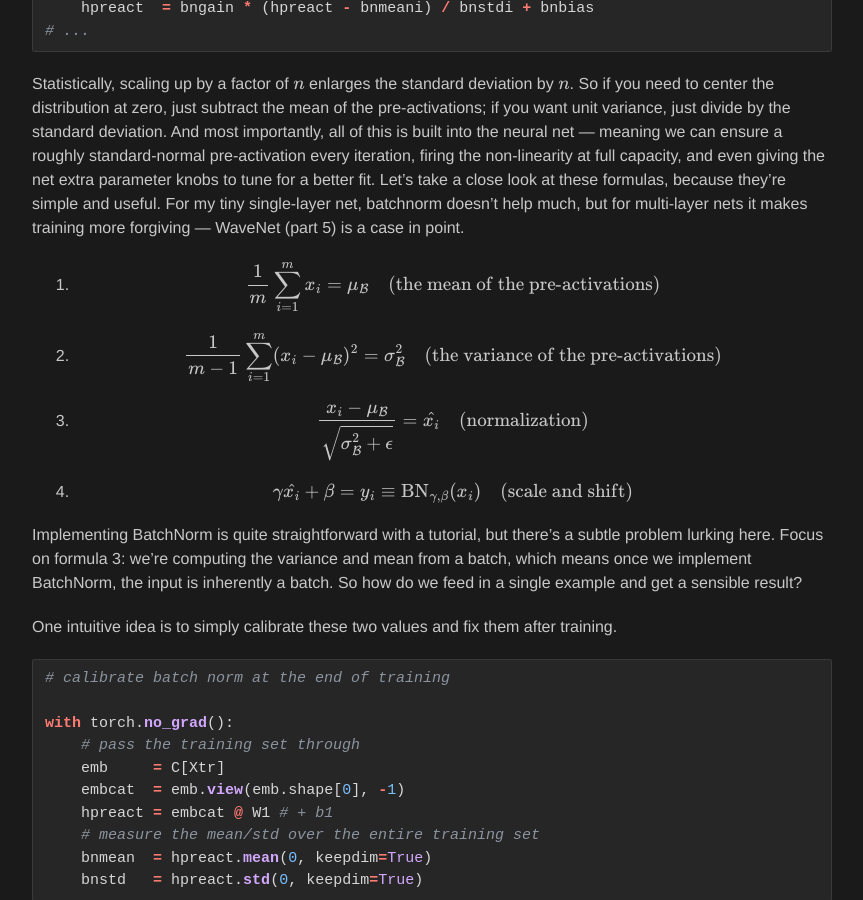
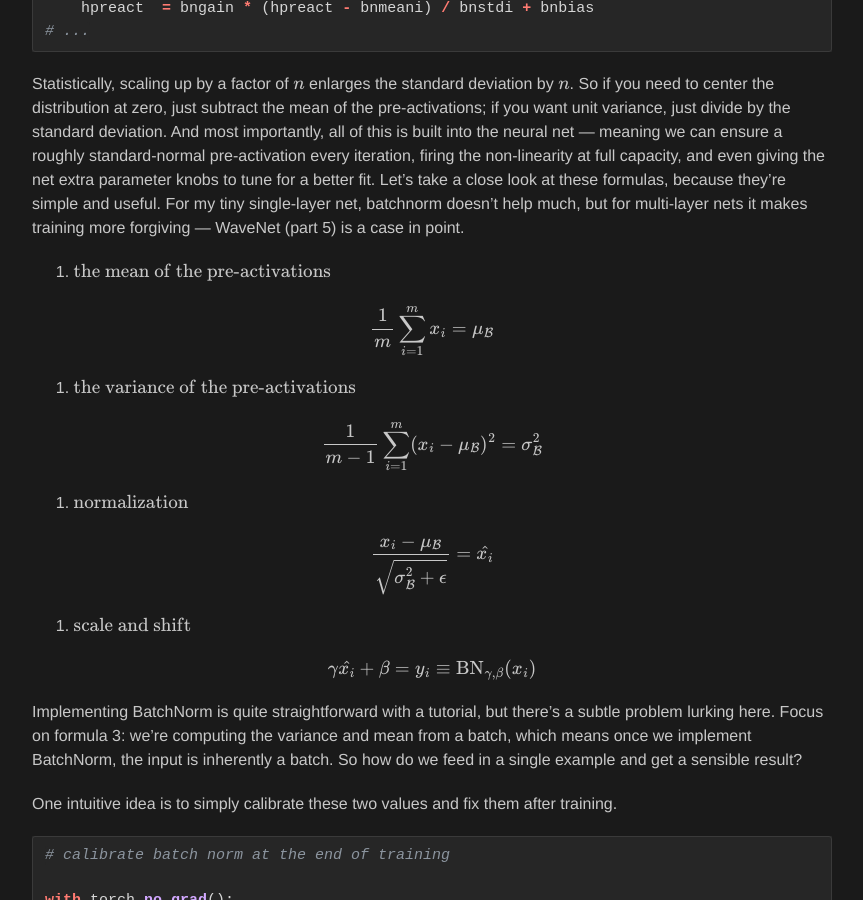
Before and after one commit to telingc/telingc.github.io, a Jekyll site: the page built from _posts/2026-08-19-noob-neural-nets.md, in a window 1280 px wide and 900 px high, scrolled down 10493 px. Shown: the whole window, without its empty margins (208-1071 px from the left). Built offline with Jekyll 4.4.1, drawn with Linux system fonts in a browser that asks for light colours; formulas are drawn with MathJax 3; comment, search, counter and statistics services are not loaded; some of the changed text lies outside the part shown.

````diff
--- a/_posts/2026-08-19-noob-neural-nets.md
+++ b/_posts/2026-08-19-noob-neural-nets.md
@@ -128,11 +128,11 @@ How do we make the `probs` more uniform? The simplest idea is to find a way to r
 ```python
 # ...
 g  = torch.Generator().manual_seed(2147483647)
-C  = torch.randn((vocab_size, n_embd),                 generator=g)
-W1 = torch.randn((block_size * n_embd, n_hidd),        generator=g) # * 0.1
-b1 = torch.randn(n_hidd,                               generator=g) # * 0.01
-W2 = torch.randn((n_hidd, vocab_size),                 generator=g) * 0.01
-b2 = torch.randn(vocab_size,                           generator=g) * 0
+C  = torch.randn((vocab_size, n_embd),          generator=g)
+W1 = torch.randn((block_size * n_embd, n_hidd), generator=g) # * 0.1
+b1 = torch.randn(n_hidd,                        generator=g) # * 0.01
+W2 = torch.randn((n_hidd, vocab_size),          generator=g) * 0.01
+b2 = torch.randn(vocab_size,                    generator=g) * 0
 # ...
 ```
 
@@ -205,11 +205,11 @@ To fix this, imagine squeezing the pre-activation distribution to make it narrow
 ```python
 # ...
 g  = torch.Generator().manual_seed(2147483647)
-C  = torch.randn((vocab_size, n_embd),                 generator=g)
-W1 = torch.randn((block_size * n_embd, n_hidd),        generator=g) * 0.1
-b1 = torch.randn(n_hidd,                               generator=g) * 0.01
-W2 = torch.randn((n_hidd, vocab_size),                 generator=g) * 0.01
-b2 = torch.randn(vocab_size,                           generator=g) * 0
+C  = torch.randn((vocab_size, n_embd),          generator=g)
+W1 = torch.randn((block_size * n_embd, n_hidd), generator=g) * 0.1
+b1 = torch.randn(n_hidd,                        generator=g) * 0.01
+W2 = torch.randn((n_hidd, vocab_size),          generator=g) * 0.01
+b2 = torch.randn(vocab_size,                    generator=g) * 0
 # ...
 ```
 
@@ -270,17 +270,17 @@ Precisely tuned, fragile initializations matter less today thanks to some modern
   <div class="thecap">12) Saturation becomes small and stable.</div>
 </div>
 
-> For backprop, the benefits are even greater. I won't show the full picture here due to length, but it's worth trying out in the [notebook](https://github.com/telingc/telingc.github.io/blob/main/scripts/post1-naive-nn.ipynb) in the repo.
+> For backprop, the benefits are even greater. I won't show the full picture here due to length, but it's worth trying out in the [notebook](https://github.com/telingc/telingc.github.io/blob/main/scripts/post_1/post1-naive-nn.ipynb) in the repo.
 
 ```python
 # ...
 g            = torch.Generator().manual_seed(2147483647)
 kaiming_init = ((5 / 3) / ((block_size * n_embd) ** 0.5))
-C            = torch.randn((vocab_size, n_embd),                 generator=g)
-W1           = torch.randn((block_size * n_embd, n_hidd),        generator=g) * kaiming_init
-b1           = torch.randn(n_hidd,                               generator=g) * 0.01
-W2           = torch.randn((n_hidd, vocab_size),                 generator=g) * 0.01
-b2           = torch.randn(vocab_size,                           generator=g) * 0
+C            = torch.randn((vocab_size, n_embd),          generator=g)
+W1           = torch.randn((block_size * n_embd, n_hidd), generator=g) * kaiming_init
+b1           = torch.randn(n_hidd,                        generator=g) * 0.01
+W2           = torch.randn((n_hidd, vocab_size),          generator=g) * 0.01
+b2           = torch.randn(vocab_size,                    generator=g) * 0
 
 bngain       = torch.ones((1, n_hidd))
 bnbias       = torch.zeros((1, n_hidd))
@@ -295,10 +295,21 @@ for i in range(200000):
 
 Statistically, scaling up by a factor of $n$ enlarges the standard deviation by $n$. So if you need to center the distribution at zero, just subtract the mean of the pre-activations; if you want unit variance, just divide by the standard deviation. And most importantly, all of this is built into the neural net — meaning we can ensure a roughly standard-normal pre-activation every iteration, firing the non-linearity at full capacity, and even giving the net extra parameter knobs to tune for a better fit. Let's take a close look at these formulas, because they're simple and useful. For my tiny single-layer net, batchnorm doesn't help much, but for multi-layer nets it makes training more forgiving — WaveNet (part 5) is a case in point.
 
-1. $$\frac{1}{m}\sum_{i=1}^{m}x_i = \mu_{\mathcal{B}} \quad (\text{the mean of the pre-activations})$$
-2. $$\frac{1}{m-1}\sum_{i=1}^{m}(x_i-\mu_{\mathcal{B}})^2 = \sigma_{\mathcal{B}}^2 \quad (\text{the variance of the pre-activations})$$
-3. $$\frac{x_i-\mu_{\mathcal{B}}}{\sqrt{\sigma_{\mathcal{B}}^2+\epsilon}} = \hat{x_i} \quad (\text{normalization})$$
-4. $$\gamma\hat{x_i}+\beta = y_i \equiv \mathrm{BN}_{\gamma,\beta}(x_i) \quad (\text{scale and shift})$$
+1. $\text{the mean of the pre-activations}$
+
+$$\frac{1}{m}\sum_{i=1}^{m}x_i = \mu_{\mathcal{B}}$$
+
+2. $\text{the variance of the pre-activations}$
+
+$$\frac{1}{m-1}\sum_{i=1}^{m}(x_i-\mu_{\mathcal{B}})^2 = \sigma_{\mathcal{B}}^2$$
+
+3. $\text{normalization}$
+
+$$\frac{x_i-\mu_{\mathcal{B}}}{\sqrt{\sigma_{\mathcal{B}}^2+\epsilon}} = \hat{x_i}$$
+
+4. $\text{scale and shift}$
+
+$$\gamma\hat{x_i}+\beta = y_i \equiv \mathrm{BN}_{\gamma,\beta}(x_i)$$
 
 Implementing BatchNorm is quite straightforward with a tutorial, but there's a subtle problem lurking here. Focus on formula 3: we're computing the variance and mean from a batch, which means once we implement BatchNorm, the input is inherently a batch. So how do we feed in a single example and get a sensible result?
 
````
Also changed, not shown: other parts of _posts/2026-08-19-noob-neural-nets.md (+1 -3 lines), 2 other files.
